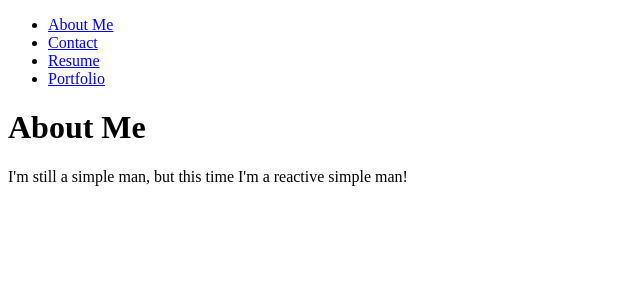
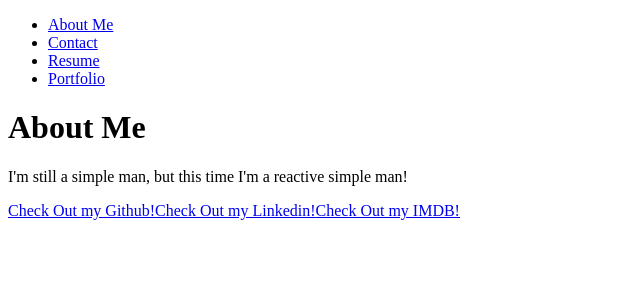
Before and after one commit to Chapjae/portfolio-volume-2, a React (Vite) app: page / in a window 1280 px wide. Shown: the top 300 px of the page, without its empty margins (0-640 px from the left). Built offline with nearby package versions, Linux system fonts and the light colour scheme.

Commit message:
created footer and added links to github, linkedin and imdb

```diff
--- a/src/App.jsx
+++ b/src/App.jsx
@@ -1,5 +1,6 @@
 import { Outlet } from "react-router-dom"
 import Navbar from "./components/Navbar"
+import Footer from "./components/Footer"
 
 function App() {
 
@@ -9,6 +10,7 @@ function App() {
     <main className="mx-3">
       <Outlet/>
     </main>
+    <Footer/>
     </>
   )
 }
--- /dev/null
+++ b/src/components/Footer.jsx
@@ -0,0 +1,11 @@
+const Footer= () => {
+  return(
+<>
+<a href="https://github.com/Chapjae" target="_blank">Check Out my Github!</a>
+<a href="https://www.linkedin.com/in/jay-liu-3208a3bb/" target="_blank">Check Out my Linkedin!</a>
+<a href="https://www.imdb.com/name/nm8089821/" target="_blank">Check Out my IMDB!</a>
+</>
+  )
+}
+
+export default Footer
--- a/src/pages/Portfolio.jsx
+++ b/src/pages/Portfolio.jsx
@@ -1,9 +1,17 @@
-import { Route } from "react-router-dom"
-
 const Portfolio = () => {
   return (
   <>
-  <Route path="github.com/Chapjae/sillyCode_valley" target="_blank">sillyCode_valley</Route>
+  <img></img>
+  <a href="https://github.com/Chapjae/weather-checker" target="_blank">Weather Checker Repo</a>
+  <a href="https://chapjae.github.io/weather-checker/" target="_blank">Weather Checker Deployed</a>
+
+  <img></img>
+  <a href="http://github.com/Chapjae/sillyCode_valley" target="_blank">sillyCode_valley Repo</a>
+  <a href="https://intense-sands-40473-ea199ebca0d8.herokuapp.com/" target="_blank">sillyCode_valley Deployed</a>
+
+  <img></img>
+  <a href="https://github.com/JulianmLacey/team12Project1" target="_blank">Best Place? Repo</a>
+  <a href="https://shielded-sea-18665-6a243915e16d.herokuapp.com/" target="_blank">Best Place? Deployed</a>
   </>
     )
 }
```
